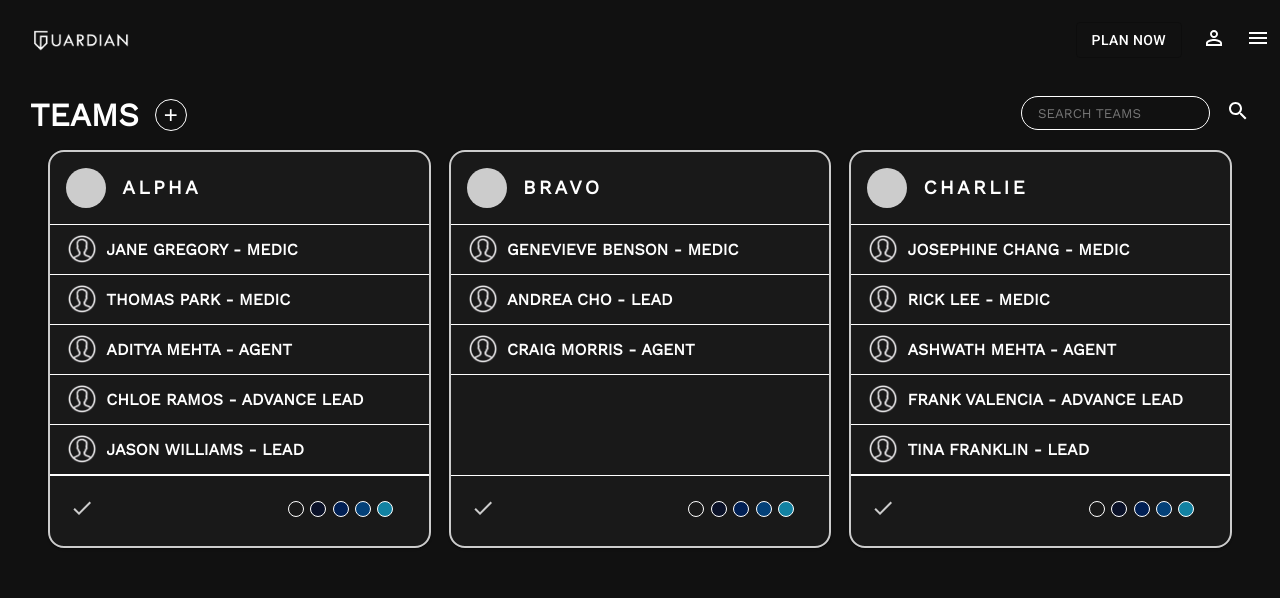
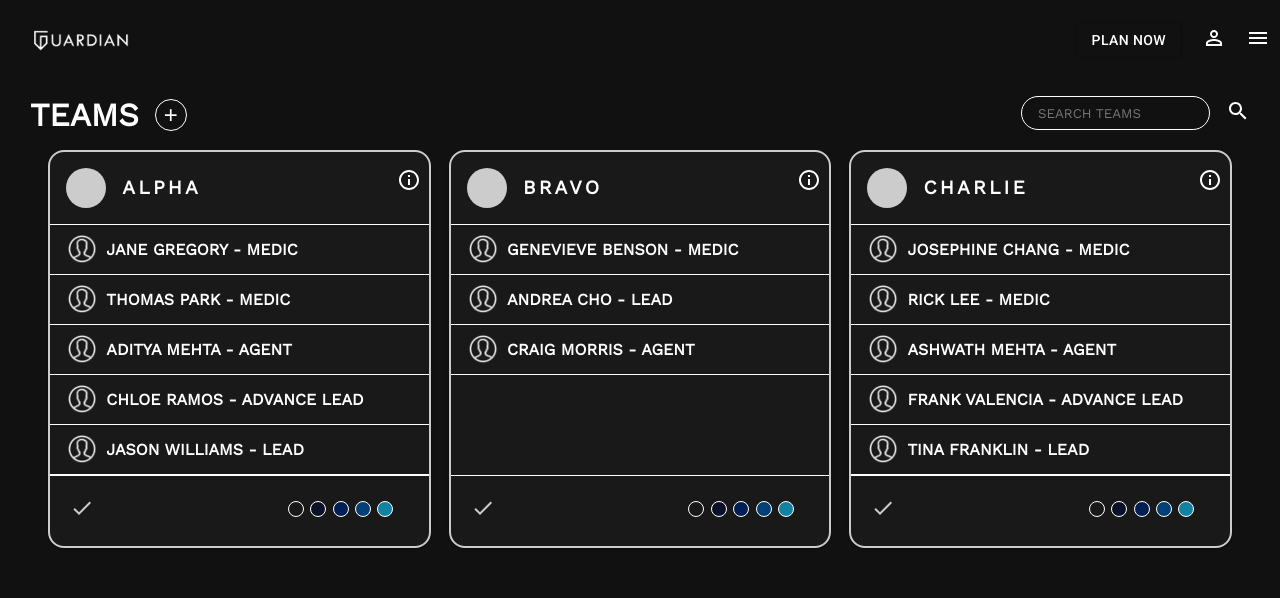
Before and after one commit to sophia2798/guardian_frontend, a React (Create React App) app: page /teams in a window 1280 px wide. Shown: the top 598 px of the page. Built offline with nearby package versions, Linux system fonts and the light colour scheme.

Commit message:
added expansion on each member row for additional info

```diff
--- a/src/card-components/TeamCards/TeamCard.css
+++ b/src/card-components/TeamCards/TeamCard.css
@@ -3,6 +3,7 @@
     font-family: 'Work Sans', sans-serif;
     min-width: 31%;
     max-width: 48%;
+    min-height: 23.8rem;
     /* margin-right: 1rem; */
 }
 
@@ -39,6 +40,18 @@ background-color: white;
     border-bottom: 1px solid white;
     width: 100%;
     padding: 0.53rem 1rem;
+    display: flex;
+    flex-direction: column;
+    max-height: 2rem !important;
+    overflow-y: hidden;
+    transition: 0.45s ease-in-out;
+}
+
+#member-list:hover {
+    max-height: 4rem !important;
+}
+
+.name-position {
     display: flex;
     flex-direction: row;
 }
@@ -91,6 +104,17 @@ background-color: white;
     background: #0a1128;
 }
 
+#info-btn {
+    background: rgb(0,0,0,0);
+    color: white;
+    border: none;
+    padding-top: 0.5rem;
+}
+
+#info-btn:hover {
+    cursor: pointer;
+}
+
 @media only screen and (max-width: 800px) {
     #team-card {
         min-width: 100%;
--- a/src/card-components/TeamCards/TeamCard.js
+++ b/src/card-components/TeamCards/TeamCard.js
@@ -18,6 +18,8 @@ import ShareIcon from '@material-ui/icons/Share';
 import ExpandMoreIcon from '@material-ui/icons/ExpandMore';
 import MoreVertIcon from '@material-ui/icons/MoreVert';
 import avatar from "./avatartest.png";
+import InfoOutlinedIcon from '@material-ui/icons/InfoOutlined';
+import { FilledInput } from '@material-ui/core';
 
 const useStyles = makeStyles((theme) => ({
   root: {
@@ -95,6 +97,7 @@ export default function TeamCard(props) {
   const [teal, setTeal] = React.useState(false);
   const [standard, setStandard] = React.useState(false);
   const [blackBlue, setBlackBlue] = React.useState(false);
+  const [flip, setFlip] = React.useState(0);
 
   const handleExpandClick = () => {
     setExpanded(!expanded);
@@ -147,13 +150,21 @@ export default function TeamCard(props) {
           <Avatar aria-label="recipe" className={active ? classes.avatarCurrent : classes.avatarComplete}>&nbsp;
           </Avatar>
         }
+        action={
+            <button id="info-btn" style={{outline:'none'}} onClick={() => setFlip(1)} onAnimationEnd={() => setFlip(0)} flip={flip}>
+              <InfoOutlinedIcon />
+            </button>
+          }
         title={props.name}
       />
       <CardContent id="team-card-content">
           {props.members.map(member => (
             <div id="member-list" className={(navy ? classes.navy : (blue ? classes.blue : (teal ? classes.teal : (standard ? classes.standard : (blackBlue ? classes.blackBlue : null)))))}>
-              <img className="member-avatar" src={avatar} alt="avatar"/>
-              <h4>{`${member.first_name.toUpperCase()} ${member.last_name.toUpperCase()} - ${member.position.toUpperCase()}`}</h4>
+              <section className="name-position">
+                <img className="member-avatar" src={avatar} alt="avatar"/>
+                <h4>{`${member.first_name.toUpperCase()} ${member.last_name.toUpperCase()} - ${member.position.toUpperCase()}`}</h4>
+              </section>
+              <p className="more-info">{member.email}</p>
             </div>
           ))}
       </CardContent>
```
